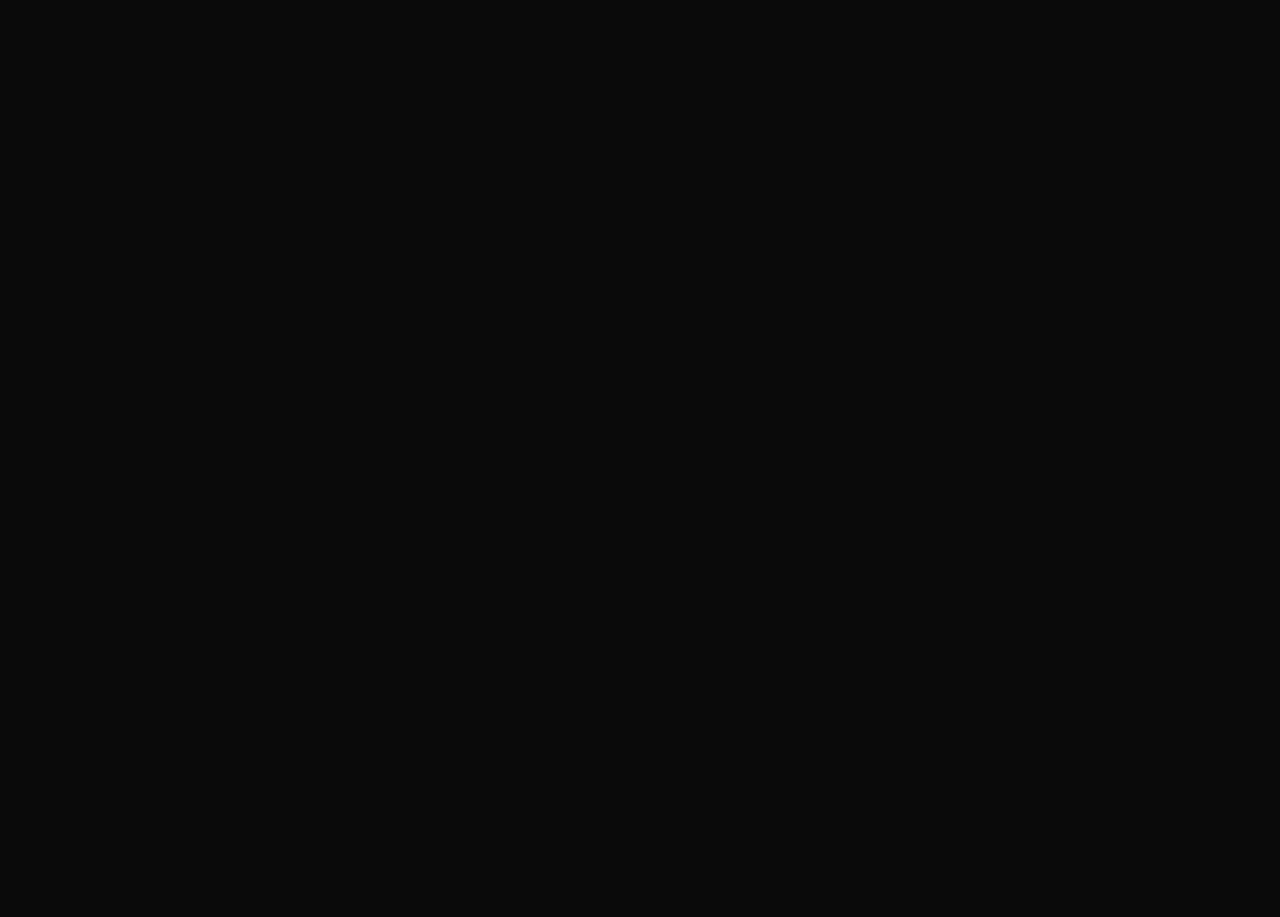
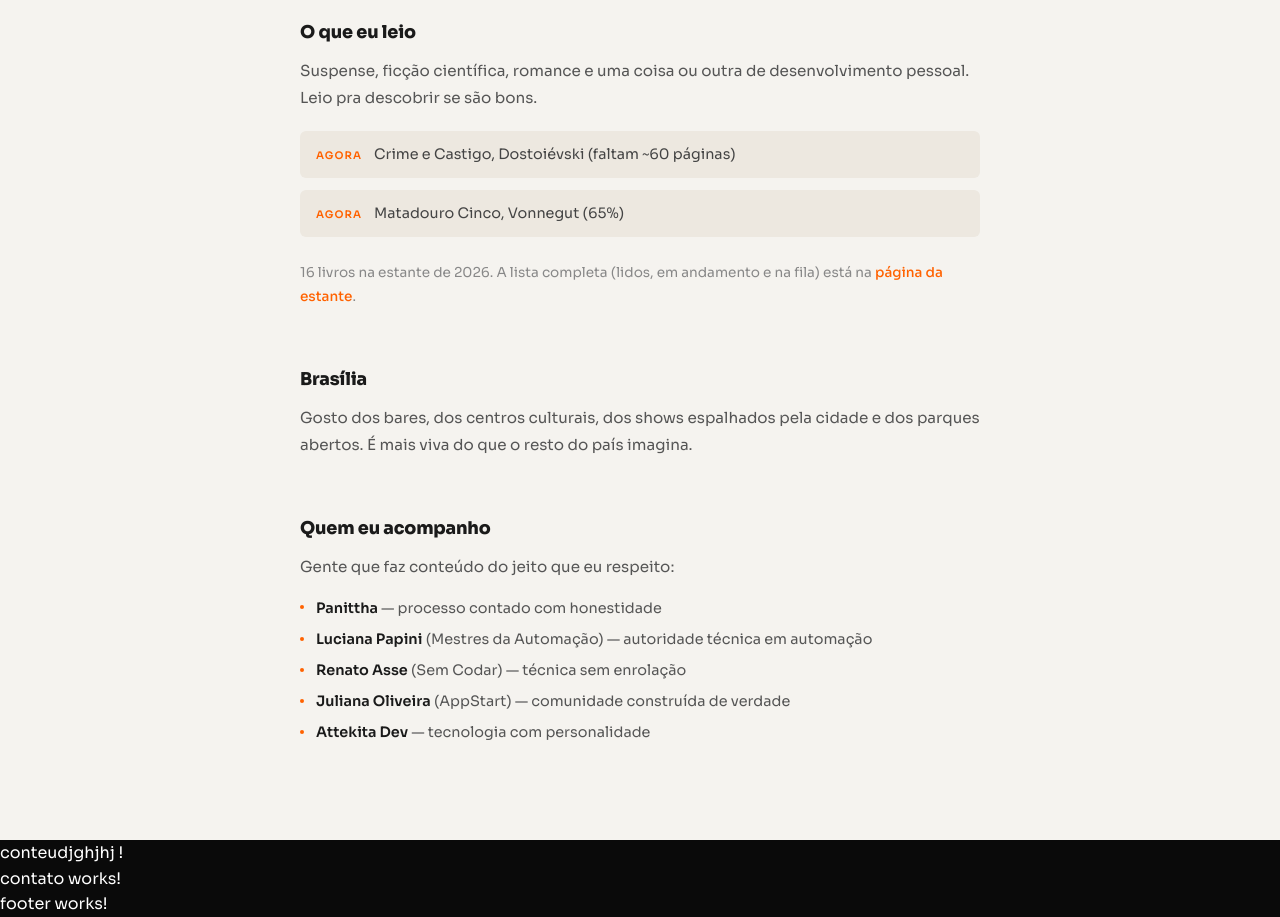
Before and after one commit to denetodev/deneto.dev, an Angular app: page / in a window 1280 px wide. Shown: the part 3920-4837 px from the top of the page. Before the commit the page ends 3765 px from the top, so only its background shows below. Built offline with nearby package versions, Linux system fonts and the light colour scheme.

Commit message:
feat: seção Fora do Código

```diff
--- a/src/app/components/fora-do-codigo/fora-do-codigo.html
+++ b/src/app/components/fora-do-codigo/fora-do-codigo.html
@@ -1 +1,57 @@
-<p>fora-do-codigo works!</p>
+<section class="fora" id="fora-do-codigo">
+    <div class="fora__inner container">
+        <div class="section-label">
+            <span class="label-number">05</span>
+            <span>FORA DO CÓDIGO</span>
+        </div>
+
+        <h2 class="fora__title">Nem tudo aqui é automação.</h2>
+
+        <!-- Leitura -->
+        <div class="fora__block">
+            <h3 class="fora__subtitle">O que eu leio</h3>
+            <p class="fora__text">
+                Suspense, ficção científica, romance e uma coisa ou outra de desenvolvimento pessoal. Leio pra descobrir
+                se são bons.
+            </p>
+
+            <div class="fora__reading">
+                <div class="fora__book">
+                    <span class="fora__book-status">Agora</span>
+                    <p>Crime e Castigo, Dostoiévski (faltam ~60 páginas)</p>
+                </div>
+                <div class="fora__book">
+                    <span class="fora__book-status">Agora</span>
+                    <p>Matadouro Cinco, Vonnegut (65%)</p>
+                </div>
+            </div>
+
+            <p class="fora__text fora__text--small">
+                16 livros na estante de 2026. A lista completa (lidos, em andamento e na fila) está na
+                <a routerLink="/estante" class="fora__link">página da estante</a>.
+            </p>
+        </div>
+
+        <!-- Brasília -->
+        <div class="fora__block">
+            <h3 class="fora__subtitle">Brasília</h3>
+            <p class="fora__text">
+                Gosto dos bares, dos centros culturais, dos shows espalhados pela cidade e dos parques abertos. É mais
+                viva do que o resto do país imagina.
+            </p>
+        </div>
+
+        <!-- Referências -->
+        <div class="fora__block">
+            <h3 class="fora__subtitle">Quem eu acompanho</h3>
+            <p class="fora__text">Gente que faz conteúdo do jeito que eu respeito:</p>
+            <ul class="fora__refs">
+                <li><strong>Panittha</strong> — processo contado com honestidade</li>
+                <li><strong>Luciana Papini</strong> (Mestres da Automação) — autoridade técnica em automação</li>
+                <li><strong>Renato Asse</strong> (Sem Codar) — técnica sem enrolação</li>
+                <li><strong>Juliana Oliveira</strong> (AppStart) — comunidade construída de verdade</li>
+                <li><strong>Attekita Dev</strong> — tecnologia com personalidade</li>
+            </ul>
+        </div>
+    </div>
+</section>
--- a/src/app/components/fora-do-codigo/fora-do-codigo.scss
+++ b/src/app/components/fora-do-codigo/fora-do-codigo.scss
@@ -0,0 +1,133 @@
+.fora {
+    background-color: var(--color-offwhite);
+    color: var(--color-text-dark);
+    padding: 6rem 0;
+    border-top: 1px solid var(--color-border-light);
+
+    &__title {
+        font-size: clamp(1.5rem, 3vw, 2.2rem);
+        font-weight: 800;
+        letter-spacing: -0.02em;
+        text-align: center;
+        margin-bottom: 4rem;
+    }
+
+    // Blocos
+    &__block {
+        max-width: 680px;
+        margin: 0 auto 3.5rem;
+
+        &:last-child {
+            margin-bottom: 0;
+        }
+    }
+
+    &__subtitle {
+        font-size: 1.1rem;
+        font-weight: 800;
+        letter-spacing: -0.01em;
+        margin-bottom: 0.75rem;
+    }
+
+    &__text {
+        font-size: 0.95rem;
+        line-height: 1.75;
+        color: #555;
+        margin-bottom: 1rem;
+
+        &--small {
+            font-size: 0.85rem;
+            color: var(--color-muted);
+            margin-top: 1.5rem;
+        }
+    }
+
+    // Livros em andamento
+    &__reading {
+        display: flex;
+        flex-direction: column;
+        gap: 0.75rem;
+        margin: 1.25rem 0;
+    }
+
+    &__book {
+        display: flex;
+        align-items: baseline;
+        gap: 0.75rem;
+        padding: 0.75rem 1rem;
+        background-color: var(--color-paper);
+        border-radius: 6px;
+
+        p {
+            font-size: 0.9rem;
+            color: #444;
+        }
+    }
+
+    &__book-status {
+        font-size: 0.65rem;
+        font-weight: 600;
+        letter-spacing: 0.1em;
+        text-transform: uppercase;
+        color: var(--color-orange);
+        flex-shrink: 0;
+    }
+
+    // Link
+    &__link {
+        color: var(--color-orange);
+        font-weight: 500;
+        border-bottom: 1px solid transparent;
+        transition: border-color var(--ease);
+
+        &:hover {
+            border-color: var(--color-orange);
+        }
+    }
+
+    // Referências
+    &__refs {
+        display: flex;
+        flex-direction: column;
+        gap: 0.5rem;
+        margin-top: 0.75rem;
+
+        li {
+            font-size: 0.9rem;
+            line-height: 1.6;
+            color: #555;
+            padding-left: 1rem;
+            position: relative;
+
+            &::before {
+                content: '';
+                position: absolute;
+                left: 0;
+                top: 0.6em;
+                width: 4px;
+                height: 4px;
+                border-radius: 50%;
+                background-color: var(--color-orange);
+            }
+
+            strong {
+                color: var(--color-text-dark);
+                font-weight: 600;
+            }
+        }
+    }
+
+    // === MOBILE ===
+    @media (max-width: 768px) {
+        padding: 4rem 0;
+
+        &__title {
+            text-align: left;
+            margin-bottom: 3rem;
+        }
+
+        &__block {
+            margin: 0 0 3rem;
+        }
+    }
+}
```
